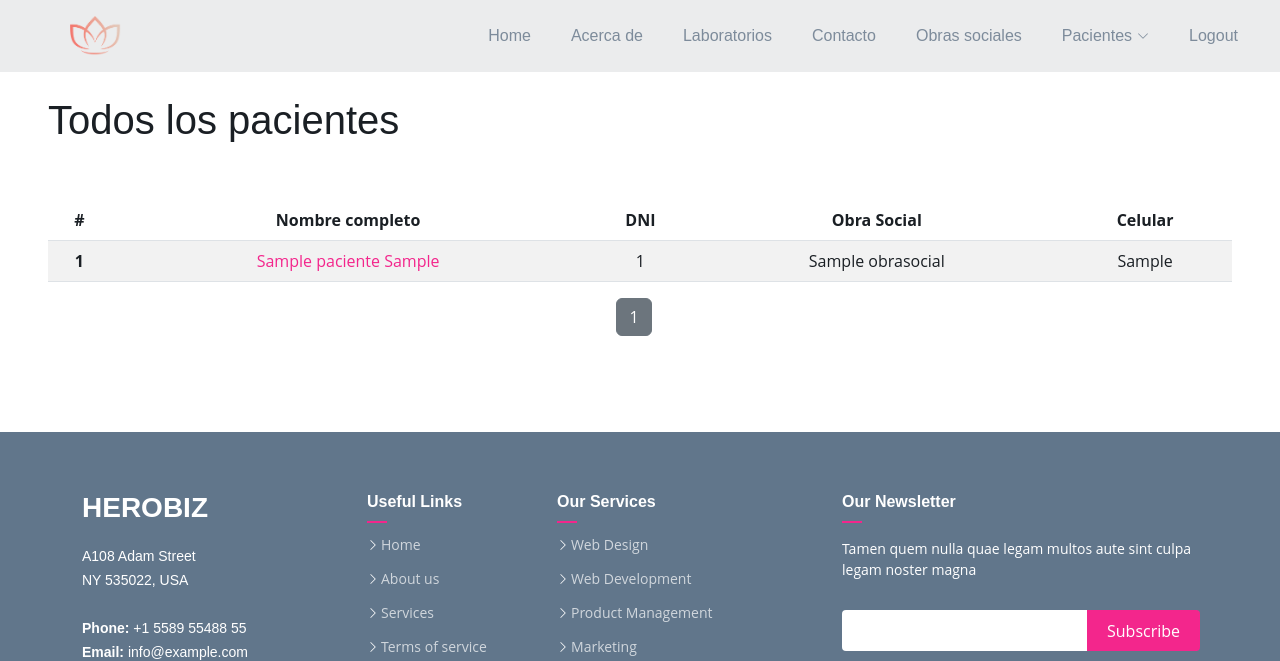
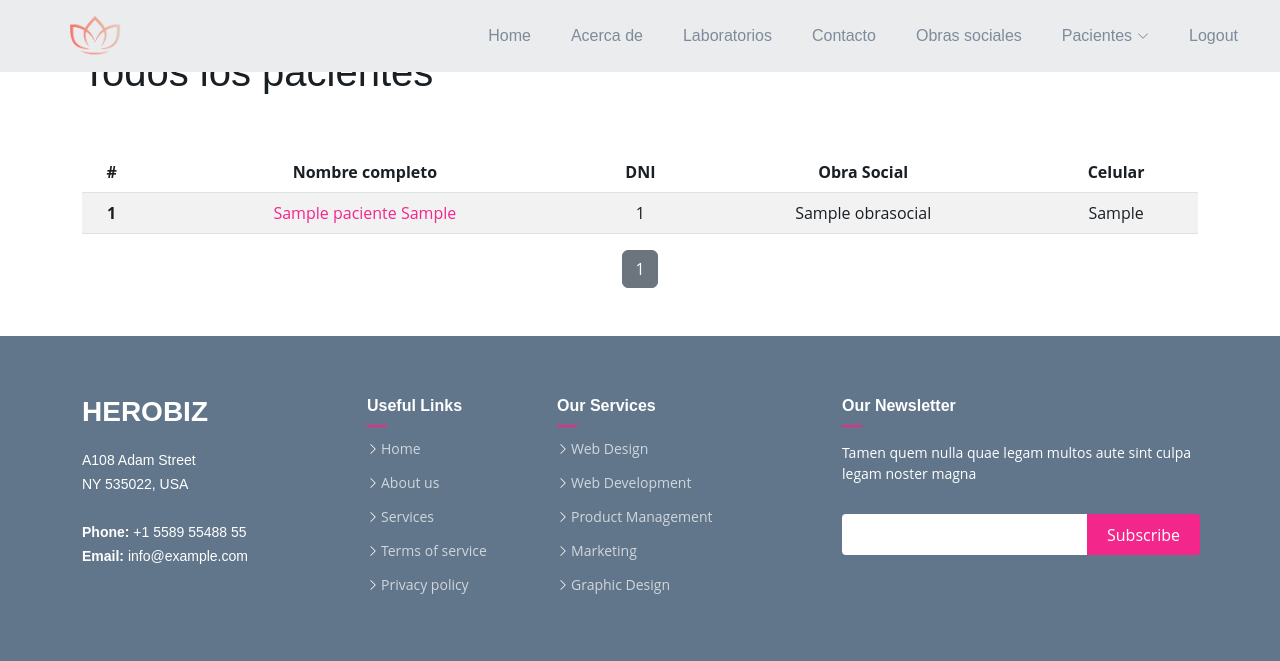
Before and after one commit to carlos8788/django_consultorio, a Django app: page /turnos/pacientes/ in a window 1280 px wide. Shown: the top 661 px of the page. Run offline with Django 4.2, Linux system fonts and the light colour scheme; a user stored in the database is signed in; tables that the repository leaves empty hold one stand-in row (values such as "Sample post"); some libraries are stand-ins or nearby versions.

Commit message:
padding table bug

```diff
--- a/templates/pages/pacientes.html
+++ b/templates/pages/pacientes.html
@@ -2,7 +2,7 @@
 {% load static %}
 {% block contenedor %}
 
-<div class="my-5 p-5">
+<div class="container my-5 mx-auto">
     <div class="mb-5 d-flex justify-content-between">
         <h1>Todos los pacientes</h1>
         <!-- <div>
@@ -34,7 +34,7 @@
             {% endfor %}
         </tbody>
     </table>
-    <div class="pagination container d-flex justify-content-center">
+    <div class="pagination d-flex justify-content-center">
         <span class="step-links">
             {% if pagina.has_previous %}
                 <a href="?page={{ pagina.previous_page_number }} " class="btn" style="background-color: #F3268C; color: white;">anterior</a>
```
